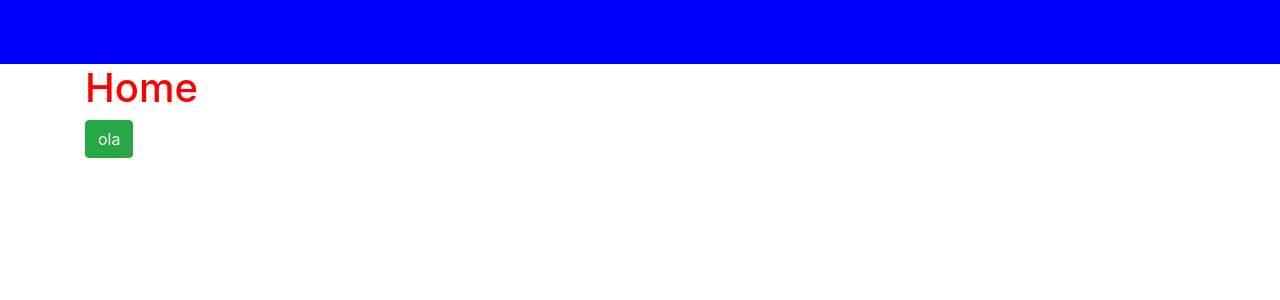
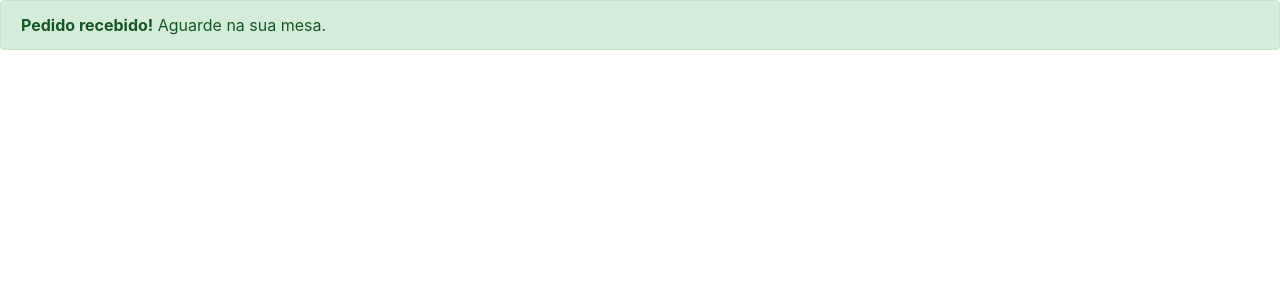
Before and after one commit to CaioMassucato/dinnerdash, a React (Create React App) app in the folder dinnerdash_front/: page / in a window 1280 px wide. Shown: the top 300 px of the page. Built offline with nearby package versions, Linux system fonts and the light colour scheme.

Commit message:
notificacao

```diff
--- /dev/null
+++ b/dinnerdash_front/src/components/notificacao/index.js
@@ -0,0 +1,12 @@
+import React, { Component } from "react";
+import "./style.css";
+
+export default class notificacao extends Component {
+  render() {
+    return (
+      <div class="alert alert-success" role="alert">
+        <strong>Pedido recebido!</strong> Aguarde na sua mesa.
+      </div>
+    );
+  }
+}
--- a/dinnerdash_front/src/pages/Home/index.js
+++ b/dinnerdash_front/src/pages/Home/index.js
@@ -1,15 +1,11 @@
 import React, { Component } from "react";
 import "./style.css";
-import Banner from "../../components/Banner";
+import Notificacao from "../../components/notificacao";
 export default class Home extends Component {
   render() {
     return (
       <div>
-        <Banner />
-        <div className="container">
-          <h1 className="vermelho">Home</h1>
-          <button className="btn btn-success">ola</button>
-        </div>
+        <Notificacao />
       </div>
     );
   }
```
Also changed, not shown: dinnerdash_front/src/components/notificacao/style.css (added).
